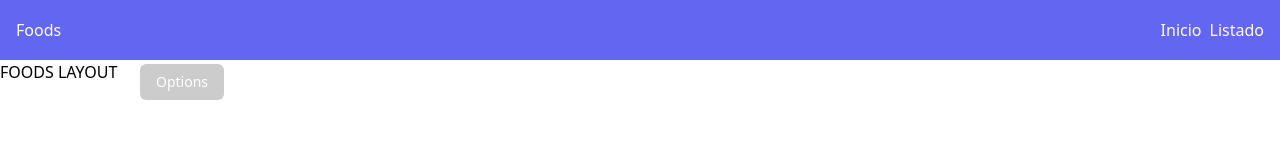
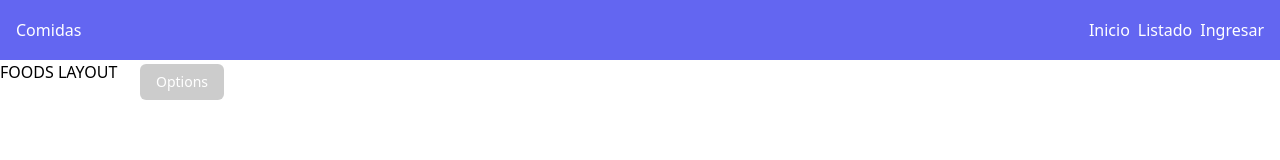
Before and after one commit to christianquispe/foods-web, a React (Create React App) app: page / in a window 1280 px wide. Shown: the top 160 px of the page. Built offline with nearby package versions, Linux system fonts and the light colour scheme.

Commit message:
chore: add signin and signuot buttons

```diff
--- a/src/Layout/Nav.tsx
+++ b/src/Layout/Nav.tsx
@@ -1,9 +1,12 @@
 import { Link } from "react-router-dom";
 
+import { useAuth } from "../Auth/AuthProvider";
+
 const Nav = () => {
+  const { isLogged, state, signout } = useAuth();
   return (
     <header className="flex bg-indigo-500 h-[60px] items-center justify-between px-4 text-white">
-      <h1>Foods</h1>
+      <h1>{isLogged ? `Comidas para ${state.user.name}` : "Comidas"}</h1>
       <nav className="flex">
         <ul className="flex gap-2">
           <li>
@@ -12,6 +15,15 @@ const Nav = () => {
           <li>
             <Link to="/list">Listado</Link>
           </li>
+          {isLogged ? (
+            <li>
+              <button onClick={() => signout()}>Cerrar sesión</button>
+            </li>
+          ) : (
+            <li>
+              <Link to="/login">Ingresar</Link>
+            </li>
+          )}
         </ul>
       </nav>
     </header>
```
